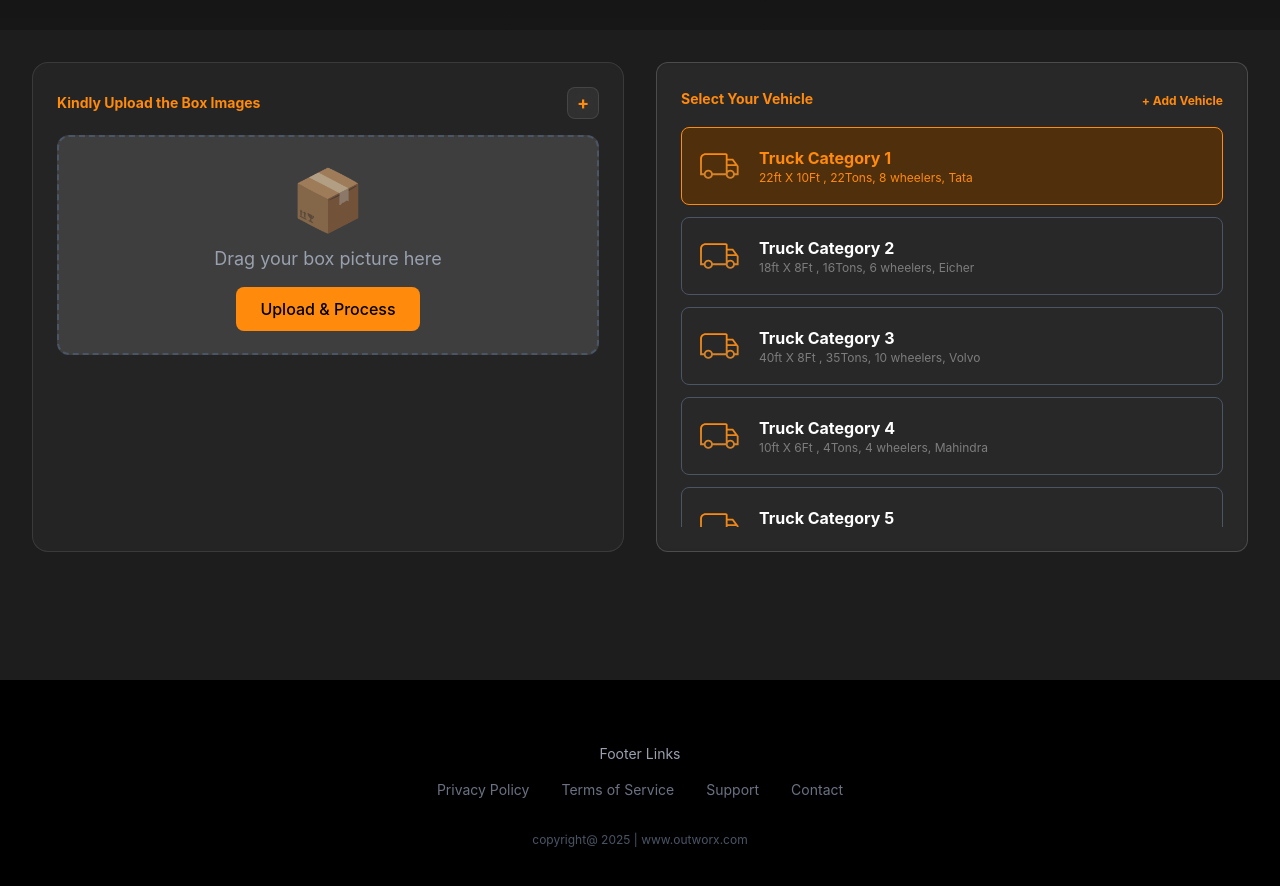
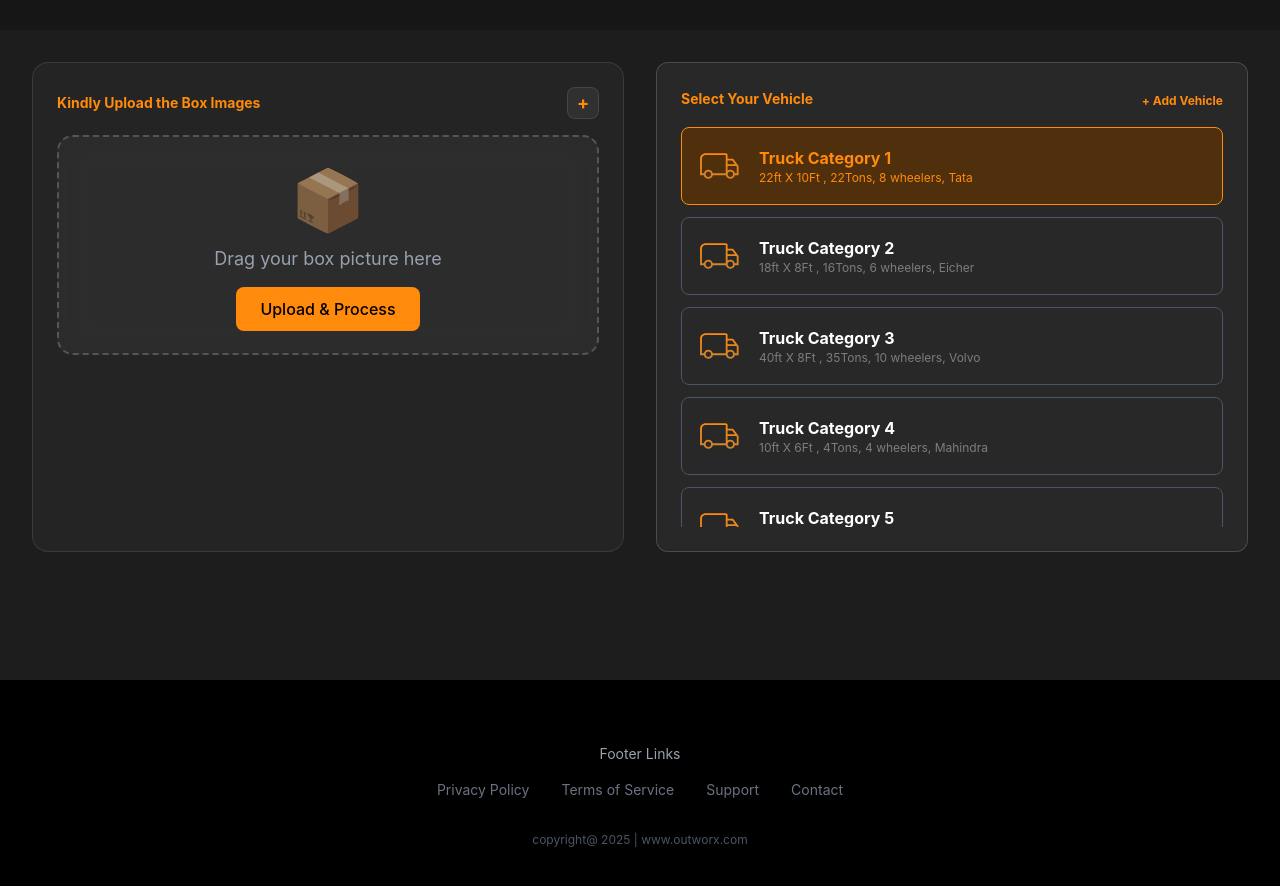
Before and after one commit to Rishi-G/Ai-Team-App, a React (Vite) app: page / in a window 1280 px wide. Shown: the part 980-1866 px from the top of the page. Built offline with nearby package versions, Linux system fonts and the light colour scheme.

Commit message:
Update upload area and button
cgen-aa550643fa4d4cdd87000c52fe5fd906

```diff
--- a/src/App.jsx
+++ b/src/App.jsx
@@ -234,7 +234,7 @@ function App() {
             </div>
 
             <div
-              className="border-2 border-dashed border-gray-600 rounded-xl p-8 min-h-[200px] bg-bg-accent flex flex-col justify-center items-center"
+              className="upload-glass p-8 min-h-[200px] flex flex-col justify-center items-center"
               onDragOver={handleDragOver}
               onDrop={handleDrop}
             >
```
